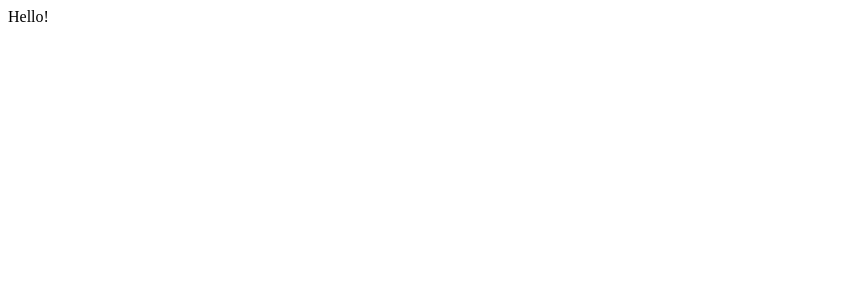
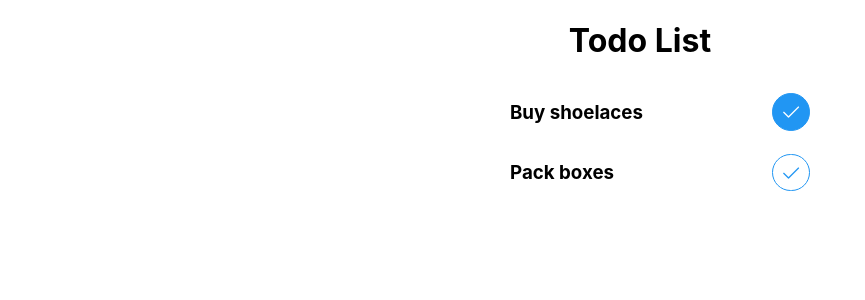
Before and after one commit to ericos-bennett/vue-todo, a Vue app: page / in a window 1280 px wide. Shown: the top 300 px of the page, without its empty margins (0-865 px from the left). Built offline with nearby package versions, Linux system fonts and the light colour scheme.

Commit message:
add todo isComplete handler and conditional css

```diff
--- a/package.json
+++ b/package.json
@@ -9,6 +9,8 @@
   },
   "dependencies": {
     "core-js": "^3.6.5",
+    "primeicons": "^4.1.0",
+    "primevue": "^3.5.0",
     "vue": "^3.0.0"
   },
   "devDependencies": {
--- a/src/App.vue
+++ b/src/App.vue
@@ -1,12 +1,40 @@
 <template>
-  <div>Hello!</div>
+  <h1>Todo List</h1>
+  <TodoList :todos="todos" :toggleCompleted="toggleCompleted" />
 </template>
 
 <script>
+import TodoList from './components/TodoList';
+
 export default {
   name: 'App',
-  components: {},
+  components: { TodoList },
+  data() {
+    return {
+      todos: [
+        {
+          id: 1,
+          task: 'Buy shoelaces',
+          isCompleted: false,
+        },
+        {
+          id: 2,
+          task: 'Pack boxes',
+          isCompleted: true,
+        },
+      ],
+    };
+  },
+  methods: {
+    toggleCompleted(todo) {
+      todo.isCompleted = !todo.isCompleted;
+    },
+  },
 };
 </script>
 
-<style></style>
+<style>
+#app {
+  text-align: center;
+}
+</style>
--- /dev/null
+++ b/src/components/TodoList.vue
@@ -0,0 +1,31 @@
+<template>
+  <div>
+    <ul>
+      <li v-for="todo in todos" :key="todo.id" class="todo">
+        <h3>{{ todo.task }}</h3>
+        <Button
+          icon="pi pi-check"
+          class="p-button-rounded"
+          :class="{ 'p-button-outlined': todo.isCompleted }"
+          @click="toggleCompleted(todo)"
+        />
+      </li>
+    </ul>
+  </div>
+</template>
+
+<script>
+export default {
+  props: ['todos', 'toggleCompleted'],
+};
+</script>
+
+<style>
+.todo {
+  display: flex;
+  align-items: center;
+  justify-content: space-between;
+  width: 300px;
+  margin: 0 auto;
+}
+</style>
```
Also changed, not shown: src/main.js (+14 -3 lines), 1 other file (tests, documents, lock files or other folders).
